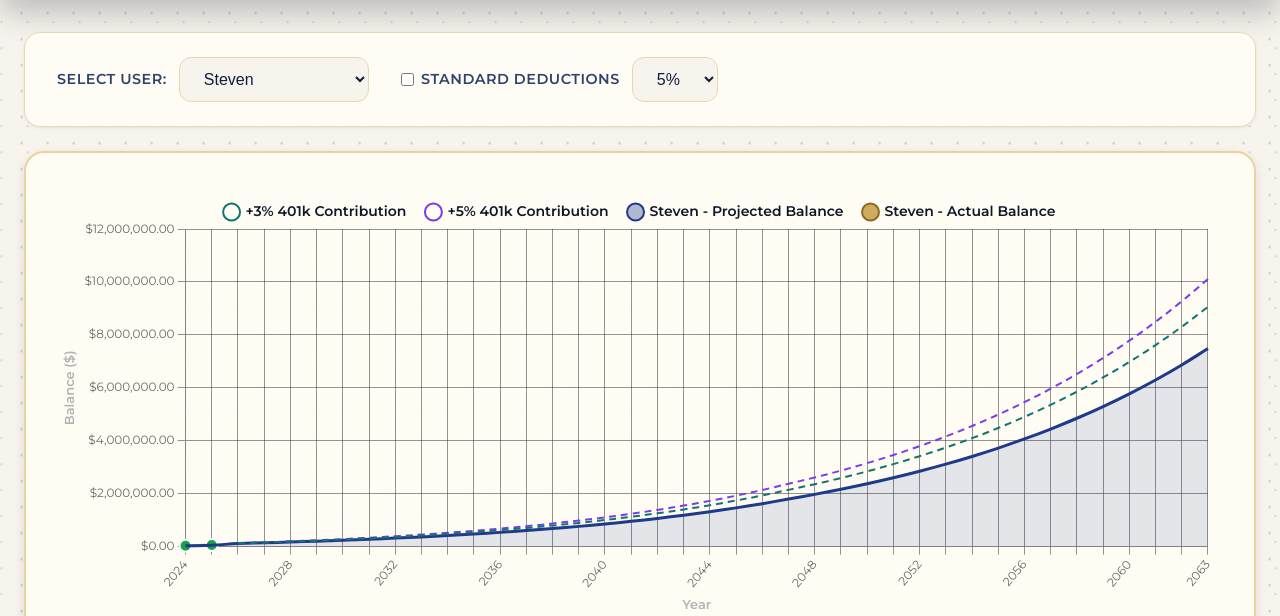
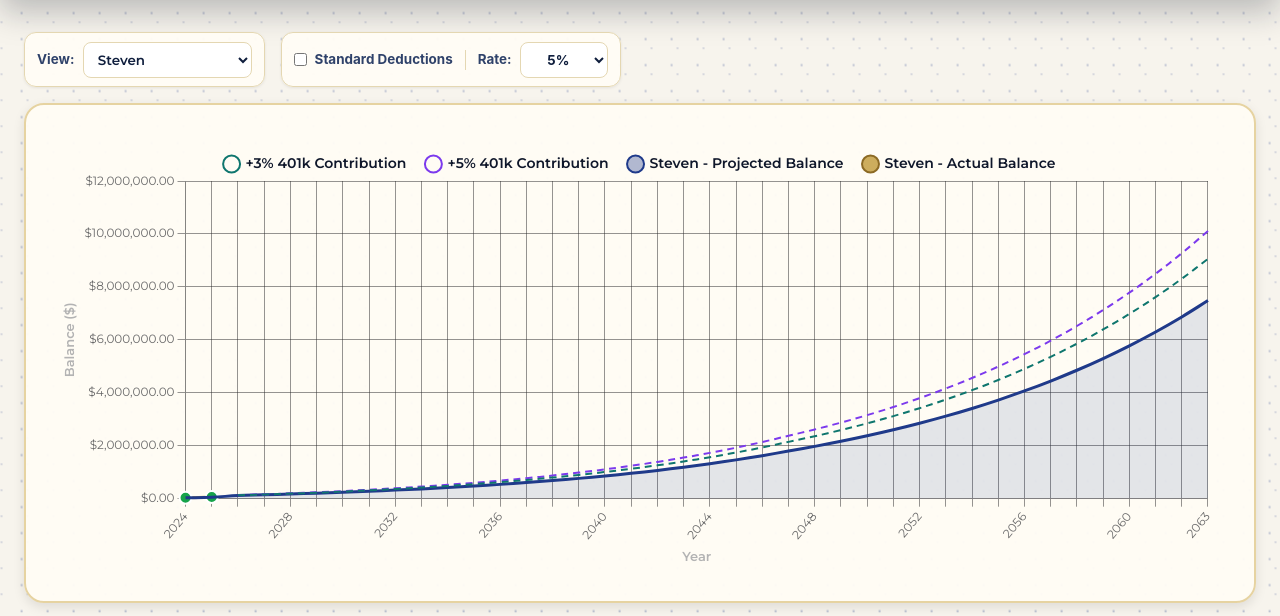
Before and after one commit to sguthrie107/retirement-calculator, a FastAPI app: page / in a window 1280 px wide. Shown: the part 147-763 px from the top of the page. Run offline with FastAPI, Linux system fonts and the light colour scheme; data that the repository does not hold is empty; some web fonts are replaced.

Commit message:
ui: align retirement top controls with education layout

```diff
--- a/app/static/css/dashboard.css
+++ b/app/static/css/dashboard.css
@@ -341,28 +341,23 @@ header p {
 
 /* Dashboard controls */
 .dashboard-controls {
-    background: var(--surface);
-    padding: 1.5rem 2rem;
-    border-radius: 16px;
-    box-shadow: var(--shadow-sm);
-    margin-bottom: 1.5rem;
+    max-width: 1400px;
+    margin: 0 auto 1rem auto;
     display: flex;
-    gap: 2rem;
+    flex-wrap: wrap;
+    gap: 0.8rem 1rem;
     align-items: center;
-    flex-wrap: wrap;
-    border: 1px solid var(--border);
-    transition: all 0.3s ease;
-}
-
-.dashboard-controls:hover {
-    box-shadow: var(--shadow-md);
-    border-color: var(--trim-color);
 }
 
 .control-group {
     display: flex;
     align-items: center;
-    gap: 0.75rem;
+    gap: 0.55rem;
+    background: var(--surface);
+    border: 1px solid var(--border);
+    border-radius: 12px;
+    padding: 0.55rem 0.75rem;
+    box-shadow: var(--shadow-sm);
 }
 
 .toggle-inline {
@@ -378,19 +373,49 @@ header p {
 }
 
 .toggle-inline span {
-    font-weight: 600;
-    font-size: 0.9rem;
+    font-size: 0.84rem;
+    font-weight: 700;
     color: var(--text-secondary);
-    text-transform: uppercase;
-    letter-spacing: 0.5px;
 }
 
 .control-group label {
+    font-size: 0.84rem;
+    font-weight: 700;
+    color: var(--text-secondary);
+}
+
+.control-divider {
+    width: 1px;
+    height: 20px;
+    background: var(--border);
+    margin: 0 0.2rem;
+}
+
+.control-rate-label {
+    font-size: 0.8rem;
+}
+
+.dashboard-controls .control-group select {
+    border: 1px solid var(--border);
+    border-radius: 8px;
+    background: #fff;
+    color: var(--text-primary);
+    font-family: inherit;
     font-weight: 600;
-    font-size: 0.9rem;
-    color: var(--text-secondary);
-    text-transform: uppercase;
-    letter-spacing: 0.5px;
+    font-size: 0.84rem;
+    padding: 0.4rem 0.6rem;
+    min-height: 36px;
+}
+
+.dashboard-controls .control-group select:disabled {
+    opacity: 0.55;
+    cursor: not-allowed;
+}
+
+#deductionRateSelect {
+    min-width: 88px;
+    text-align: center;
+    font-weight: 700;
 }
 
 select {
@@ -1080,7 +1105,6 @@ html {
     }
 
     .chart-container,
-    .dashboard-controls,
     .stress-section,
     .delta-section {
         padding: 1.5rem;
@@ -1113,18 +1137,21 @@ html {
 
     .dashboard-controls {
         gap: 0.9rem;
-        padding: 1rem;
     }
 
     .control-group {
         width: 100%;
-        flex-direction: column;
-        align-items: stretch;
-        gap: 0.45rem;
+        flex-wrap: wrap;
+        align-items: center;
+        gap: 0.5rem;
     }
 
     .control-group label {
         font-size: 0.78rem;
+    }
+
+    .control-divider {
+        display: none;
     }
 
     select,
@@ -1191,7 +1218,6 @@ html {
         padding: 0.5rem;
     }
 
-    .dashboard-controls,
     .stress-section,
     .delta-section {
         padding: 0.85rem;
--- a/app/templates/dashboard.html
+++ b/app/templates/dashboard.html
@@ -7,15 +7,15 @@
 {% block content %}
 <div class="dashboard-controls">
     <div class="control-group">
-        <label for="userSelect">Select User:</label>
+        <label for="userSelect">View:</label>
         <select id="userSelect" onchange="loadUserData()">
-            <option value="">-- Select a user --</option>
+            <option value="">-- Choose a view --</option>
             {% if users %}
                 {% for user in users %}
                 <option value="{{ user }}" {% if user == selected_user %}selected{% endif %}>{{ user }}</option>
                 {% endfor %}
             {% endif %}
-            <option value="all">📊 View All Users</option>
+            <option value="all">All Users</option>
         </select>
     </div>
     <div class="control-group" id="deductionControlGroup">
@@ -23,6 +23,8 @@
             <input type="checkbox" id="standardDeductionToggle" onchange="onStandardDeductionToggleChange()">
             <span>Standard Deductions</span>
         </label>
+        <span class="control-divider" aria-hidden="true"></span>
+        <label class="control-rate-label" for="deductionRateSelect">Rate:</label>
         <select id="deductionRateSelect" onchange="onDeductionRateChange()">
             <option value="0.05">5%</option>
             <option value="0.06">6%</option>
```
